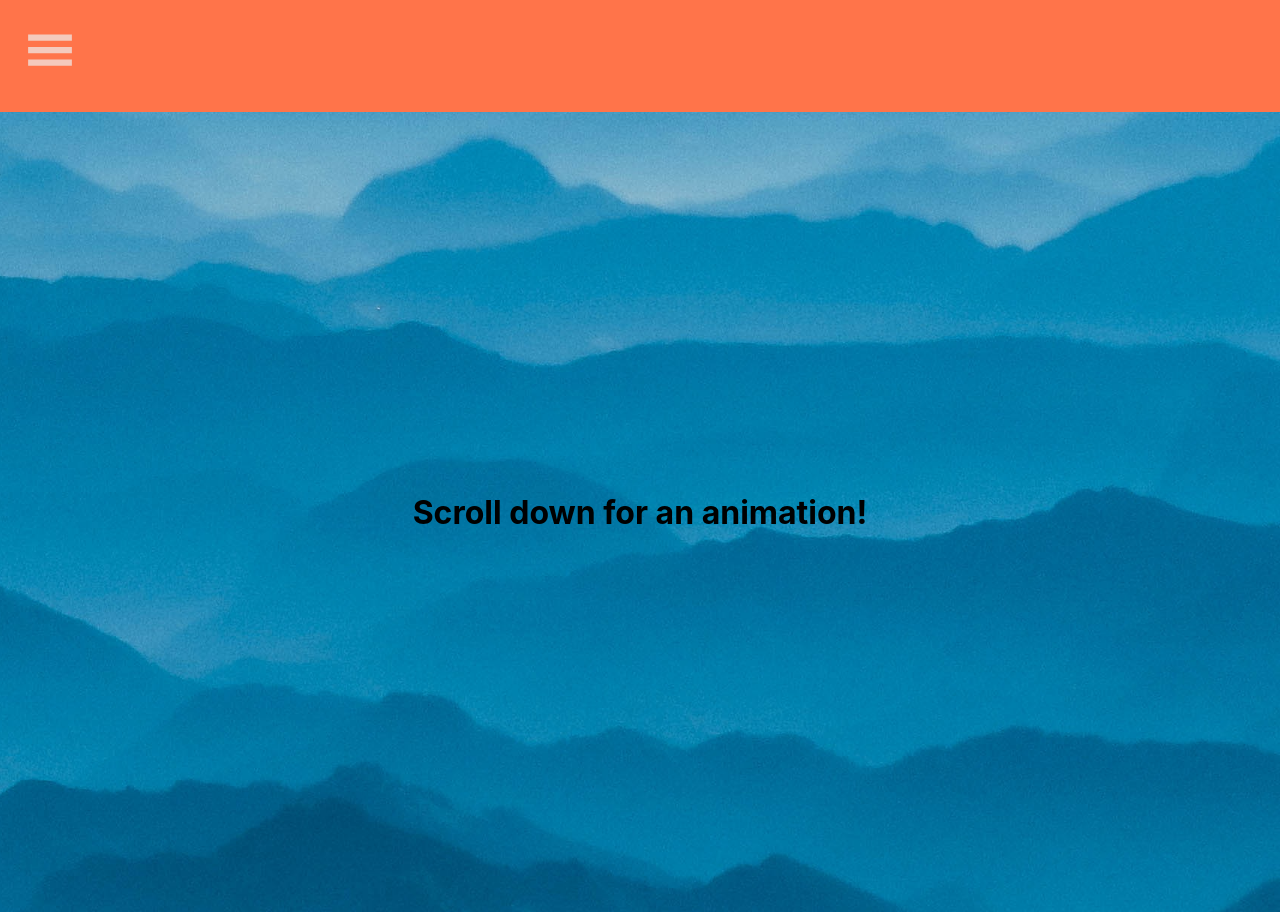
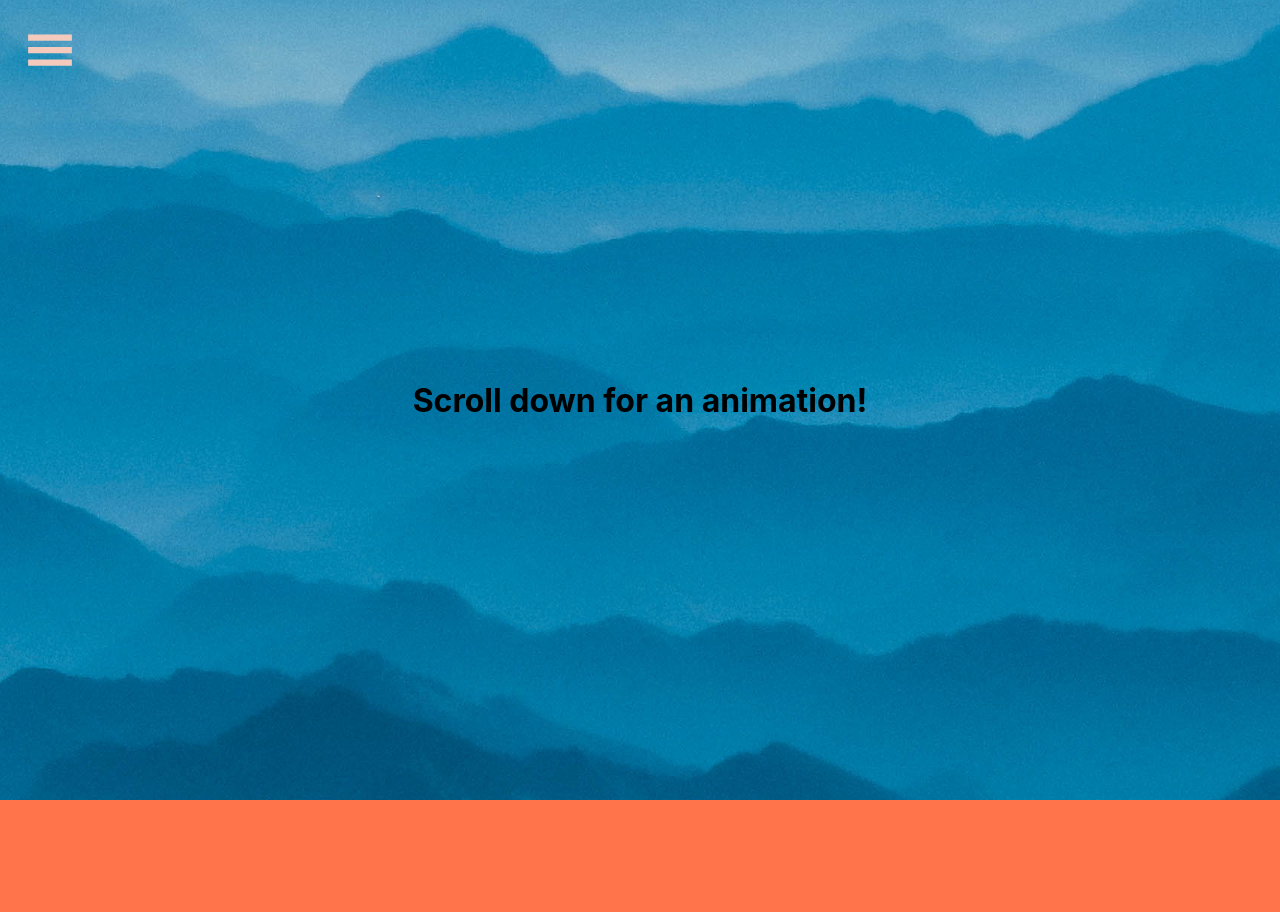
Before and after one commit to dunnjm814/css-practice, a React (Create React App) app in the folder css-practice/: page /svg-animations in a window 1280 px wide. After the commit the page ends 800 px from the top, so only its background shows below. Built offline with nearby package versions, Linux system fonts and the light colour scheme.

Commit message:
styling and edit 3d

```diff
--- a/css-practice/src/App.js
+++ b/css-practice/src/App.js
@@ -5,6 +5,8 @@
 import Morph from './morph';
 import MyQRCode from './myqrcode';
 import SideBar from "./sidebar";
+import "./app.css"
+
 
 function App() {
   return (
--- a/css-practice/src/animate-svg/svganimate.css
+++ b/css-practice/src/animate-svg/svganimate.css
@@ -2,7 +2,13 @@
   margin: 0;
   padding: 0;
   display: border-box;
+  position: absolute;
   text-align: center;
+  top: 0;
+  right: 0;
+  left: 0;
+  bottom: 0;
+
 }
 .wrapper{
   height: 100vh;
@@ -40,3 +46,13 @@
 .static{
   background: #FF744A;
 }
+.wrapper::-webkit-scrollbar {
+    width: 1em;
+}
+.wrapper::-webkit-scrollbar-track {
+    -webkit-box-shadow: inset 0 0 6px rgba(0,0,0,0.3);
+}
+.wrapper::-webkit-scrollbar-thumb {
+  background-color: #f4cabd;
+  outline: 1px solid #E17969;
+}
--- /dev/null
+++ b/css-practice/src/app.css
@@ -0,0 +1,7 @@
+.app{
+  margin: 0;
+  top: 0;
+  right: 0;
+  left: 0;
+  bottom: 0;
+}
--- a/css-practice/src/index.css
+++ b/css-practice/src/index.css
@@ -6,6 +6,10 @@
   -webkit-font-smoothing: antialiased;
   -moz-osx-font-smoothing: grayscale;
   background-color: #FF744A;
+  top: 0;
+  right: 0;
+  left: 0;
+  bottom: 0;
 }
 body::-webkit-scrollbar {
     width: 1em;
@@ -24,3 +28,11 @@
   font-family: source-code-pro, Menlo, Monaco, Consolas, 'Courier New',
     monospace;
 }
+
+#root{
+  margin: 0;
+  top: 0;
+  right: 0;
+  left: 0;
+  bottom: 0;
+}
--- a/css-practice/src/sidebar/sidebar.css
+++ b/css-practice/src/sidebar/sidebar.css
@@ -3,9 +3,11 @@
 padding: 25px;
 transition: 0.5s;
 width: 400px;
+position: absolute;
+z-index: 5;
 }
 .button:hover{
-  cursor:pointer;
+  cursor: pointer;
   color: #f4cabd
 }
 
@@ -28,6 +30,7 @@
 
   transform: translateX(-100%);
   transition: transform 0.24s ease-out;
+  z-index: 10;
 }
 .close{
   position: absolute;
```
